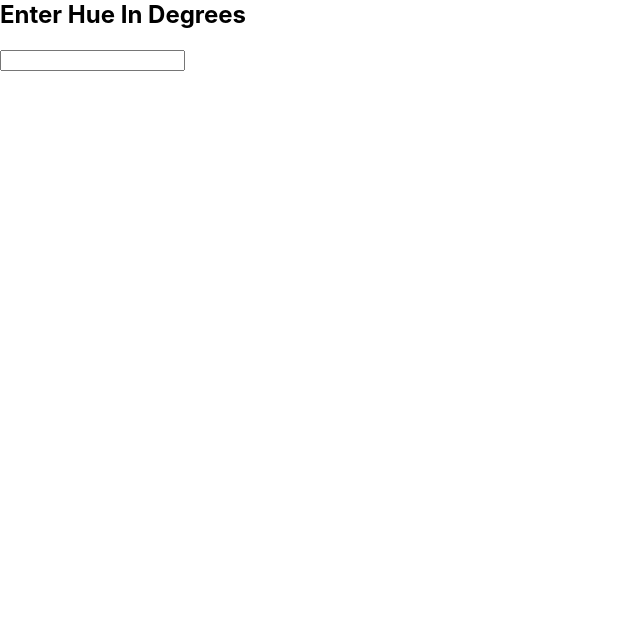
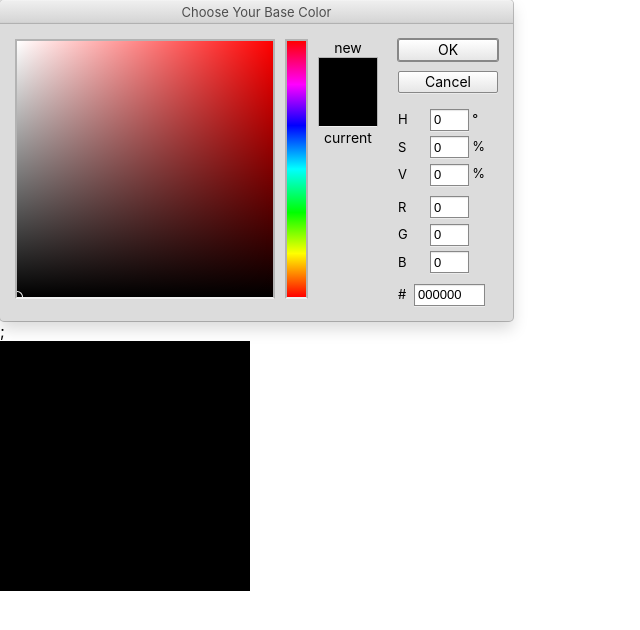
Before and after one commit to jefferyclanton/color-palette-app, a React (Create React App) app: page / in a window 1280 px wide. Shown: the top 630 px of the page, without its empty margins (0-640 px from the left). Built offline with nearby package versions, Linux system fonts and the light colour scheme; the HTML template or start-up script is replaced by a standard one.

Commit message:
Add color picker

```diff
--- a/package.json
+++ b/package.json
@@ -9,6 +9,7 @@
     "material-ui-popup-state": "^1.3.2",
     "radium": "^0.25.1",
     "react": "^16.8.1",
+    "react-color": "^2.17.0",
     "react-dom": "^16.8.1",
     "react-dropdown": "^1.6.4",
     "react-scripts": "^2.1.8"
--- a/src/App.js
+++ b/src/App.js
@@ -1,35 +1,39 @@
 import React from 'react';
-  import './App.css';
+import { PhotoshopPicker } from 'react-color';
 import chroma from 'chroma-js';
 
+class App extends React.Component {
+ state = {
+    background: {
+        hsl: {
+          h: 0,
+          s: 0,
+          l: .20,
+          a: 1
+        }
+      }
+  };
 
-  class App extends React.Component {
-    constructor(props) {
-    super(props);
-    this.state = {
-      hue: '',
-      color: ''
-    };
-    this.handleChange = this.handleChange.bind(this);
-    }
-    handleChange(e) {
+  handleChange = (color) => {
     this.setState({
-        hue: e.target.value,
-        color: chroma(e.target.value, 1, 0.5, "hsl")
+      background: color.hsl
     })
   }
 
   render() {
     const style = {
-        background: this.state.color,
-        height: 200
+      height: 250,
+      width: 250,
+      backgroundColor: chroma(this.state.background.h, this.state.background.s, this.state.background.l, "hsl")
     }
     return (
-        <div style={style}>
-        <h2 style={{marginTop:0}}>Enter Hue In Degrees</h2>
-          <input value={this.state.hue} onChange={this.handleChange}></input>
+      <div>
+        <div>
+    <PhotoshopPicker header="Choose Your Base Color" color={this.state.background} onChange={this.handleChange} />;
     </div>
-      );
+    <div style={style}></div>
+    </div>
+    )
   }
 }
 
```
Also changed, not shown: 1 other file (tests, documents, lock files or other folders). Lines whose indentation alone changed are shown as unchanged.
